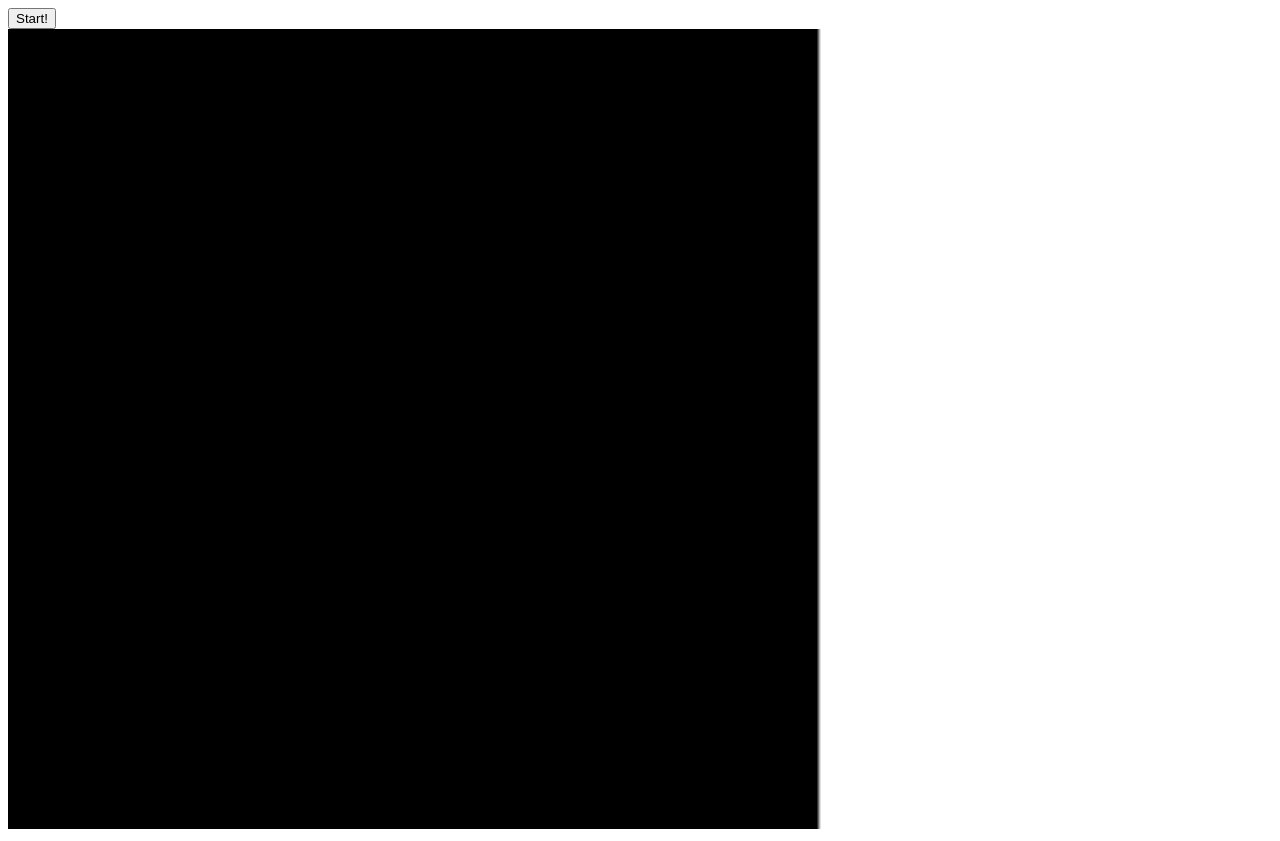
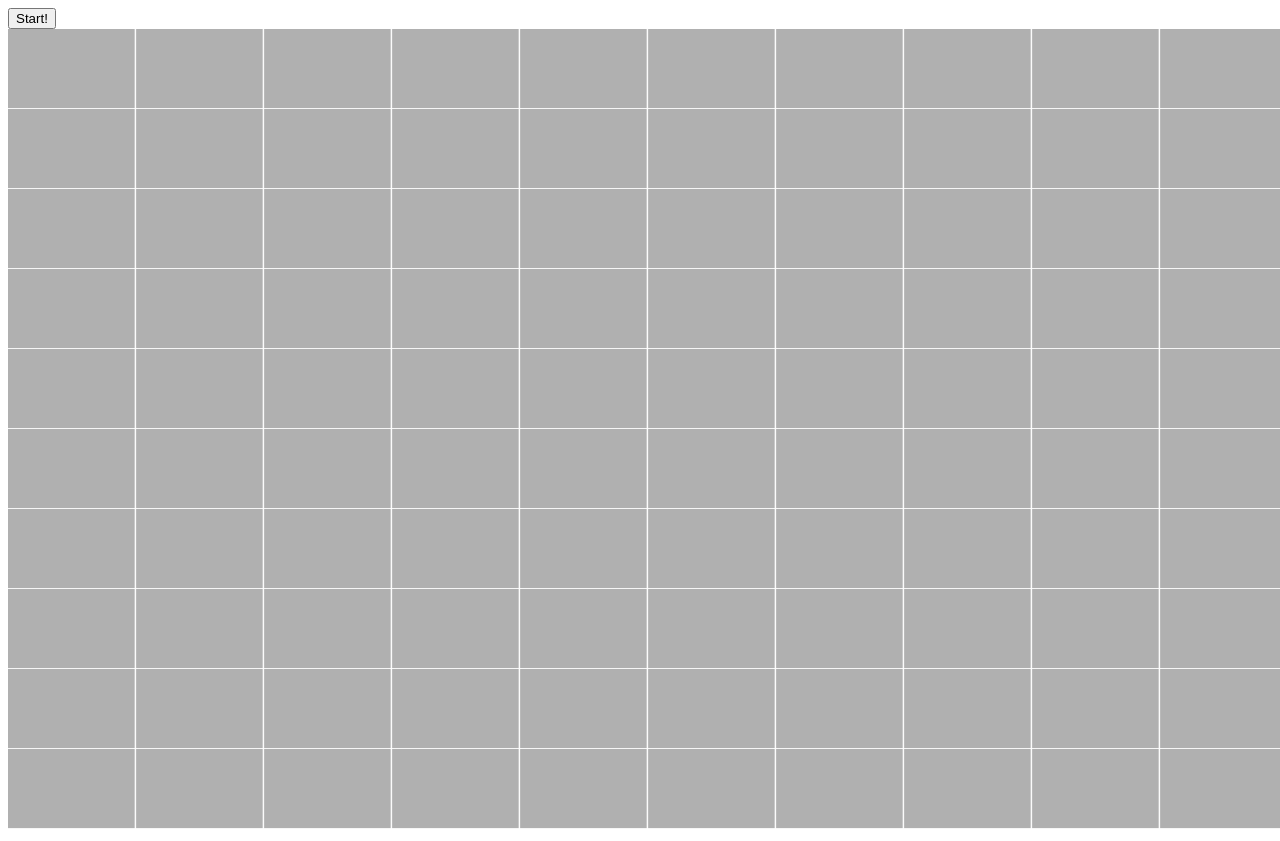
Before and after one commit to jason-yang31415/Game-of-Life, a plain HTML site: page index.html in a window 1280 px wide. Both pictures are taken after a click on the button "Start!". Drawn offline with Linux system fonts and the light colour scheme.

Commit message:
more stuff

```diff
--- a/index.html
+++ b/index.html
@@ -8,6 +8,6 @@
         <script src="life.js"></script>
 
         <button onclick="init()">Start!</button>
-        <canvas id="canvas"></canvas>
+        <canvas id="canvas" width="1000" height = "1000"></canvas>
     </body>
 </html>
--- a/life.js
+++ b/life.js
@@ -4,13 +4,18 @@ var ctx;
 var canvasWidth;
 var canvasHeight;
 
+var backgroundColor = "#FFFFFF";
+var unshadedColor = "#B0B0B0";
+var shadedColor = "#808080";
+
 //backend vars
 var grid;
 
-function Cell(x, y){
+function Cell(x, y, grid){
 
     this.x = x;
     this.y = y;
+    this.grid = grid;
 
     this.shaded = false;
 
@@ -26,11 +31,27 @@ function Cell(x, y){
         return this.shaded;
     }
 
+    this.draw = function(ctx){
+        if (this.getShaded())
+            ctx.fillStyle = shadedColor;
+        else
+            ctx.fillStyle = unshadedColor;
+
+        var tlx = (grid.cellWidth + grid.cellMargin) * this.x;
+        var tly = (grid.cellHeight + grid.cellMargin) * this.y;
+        ctx.fillRect(tlx, tly, grid.cellWidth, grid.cellHeight);
+    }
+
 }
 
 function Grid(width, height){
+
     this.width = width;
     this.height = height;
+
+    this.cellWidth;
+    this.cellHeight;
+    this.cellMargin = 1;
 
     this.grid = new Array();
 
@@ -46,14 +67,18 @@ function Grid(width, height){
        for (var i = 0; i < this.width; i++){
           grid[i] = new Array();
           for (var j = 0; j < this.height; j++){
-              grid[i][j] = new Cell(i, j);
+              grid[i][j] = new Cell(i, j, this);
           }
        }
+
+       this.cellWidth = canvasWidth / this.width - this.cellMargin;
+       this.cellHeight = canvasHeight / this.height - this.cellMargin;
     }
 
     this.getCell = function(x, y){
         return grid[x][y];
     }
+
 }
 
 function init(){
@@ -62,27 +87,24 @@ function init(){
     grid.initGrid();
 
     step();
+    setInterval(step, 33);
 }
 
 function initCanvas(){
     var c = document.getElementById("canvas");
-    canvasWidth = c.width;
-    canvasHeight = c.height;
 
     ctx = c.getContext("2d");
+    canvasWidth = ctx.canvas.width;
+    canvasHeight = ctx.canvas.height;
 }
 
 function step(){
     ctx.fillStyle = "#FFFFFF";
-    ctx.fillRect(0, 0, canvasWidth, canvasHeight);
+    ctx.clearRect(0, 0, canvasWidth, canvasHeight);
 
-    ctx.fillStyle = "#000000";
     for (var i = 0; i < grid.getWidth(); i++){
         for (var j = 0; j < grid.getHeight(); j++){
-            alert("cell");
-            if (!grid.getCell(i, j).getShaded()){
-                ctx.fillRect(10 * i, 10 * j, 10 * i + 10, 10 * j + 10);
-            }
+            grid.getCell(i, j).draw(ctx);
         }
     }
 }
--- a/main.css
+++ b/main.css
@@ -1,5 +1,5 @@
 #canvas {
     width: 100vw;
     height: 100vh;
-    background: gray;
+    background: white;
 }
```
